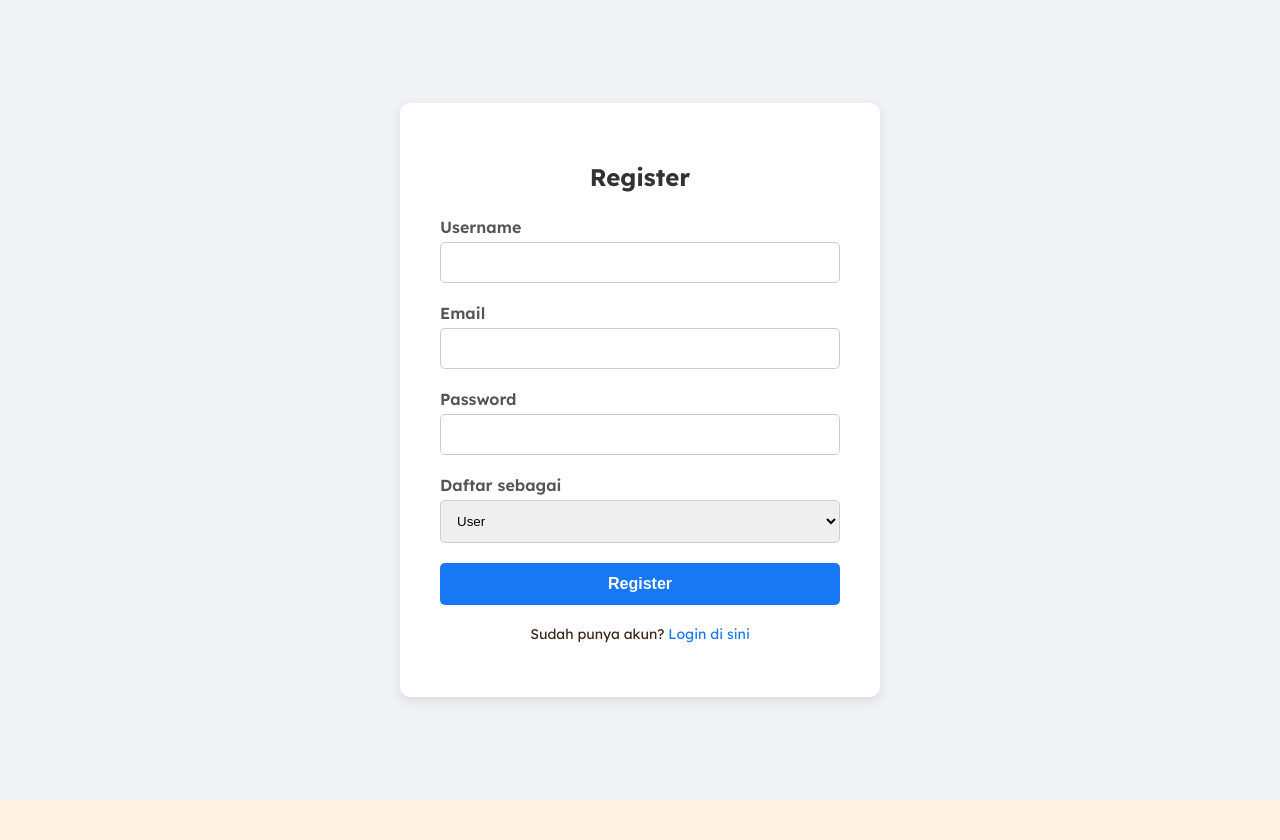
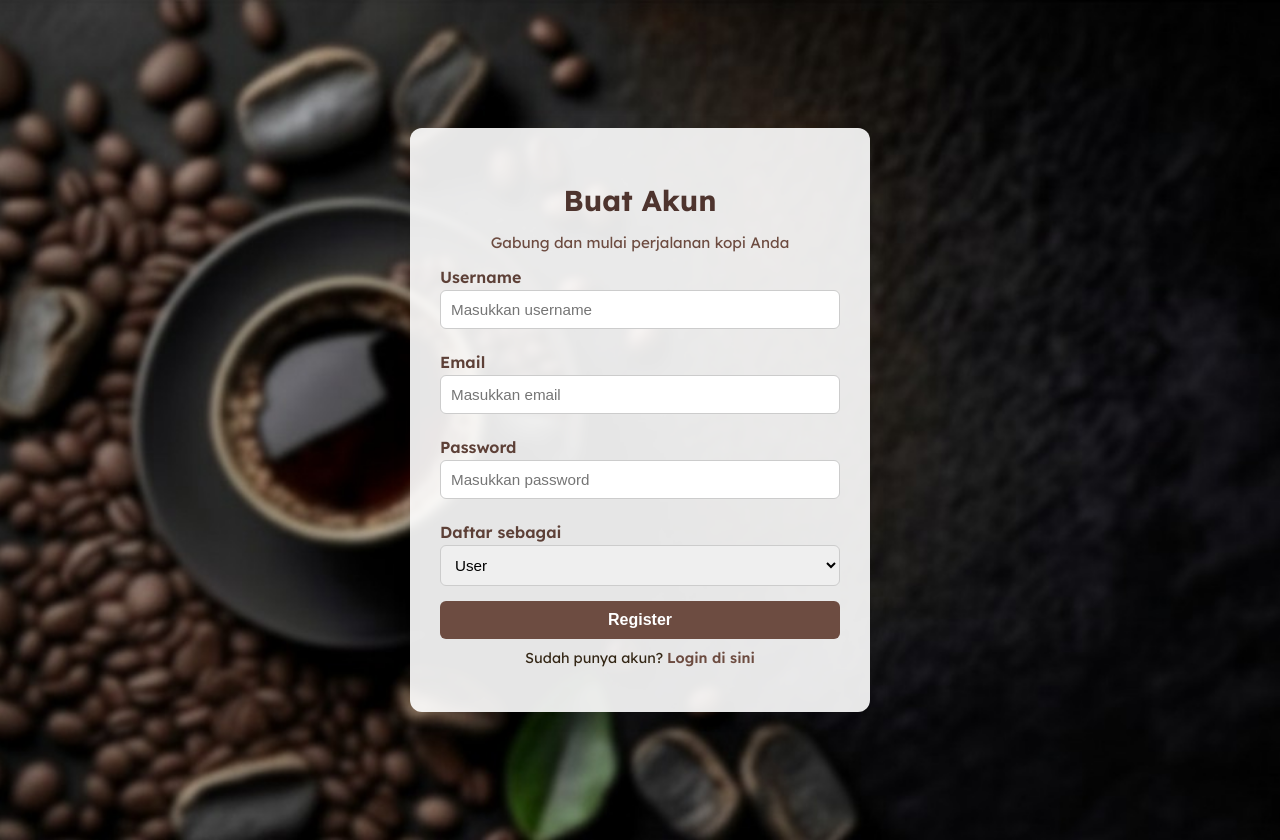
Before and after one commit to Zikra2244/ngopiyuk-frontend, a React (Vite) app: page /register in a window 1280 px wide. Before the commit the page ends 800 px from the top, so only its background shows below. Built offline with nearby package versions, Linux system fonts and the light colour scheme.

Commit message:
Update Frontend

```diff
--- a/src/pages/Auth.css
+++ /dev/null
@@ -1,74 +0,0 @@
-/* frontend/src/pages/Auth.css */
-.auth-container {
-  display: flex;
-  justify-content: center;
-  align-items: center;
-  height: 100vh;
-  background-color: #f0f2f5;
-}
-
-.auth-form {
-  padding: 40px;
-  background: white;
-  border-radius: 10px;
-  box-shadow: 0 4px 12px rgba(0, 0, 0, 0.1);
-  width: 100%;
-  max-width: 400px;
-  text-align: center;
-}
-
-.auth-form h2 {
-  margin-bottom: 25px;
-  color: #333;
-}
-
-.form-group {
-  margin-bottom: 20px;
-  text-align: left;
-}
-
-.form-group label {
-  display: block;
-  margin-bottom: 5px;
-  font-weight: 600;
-  color: #555;
-}
-
-.form-group input, .form-group select {
-  width: 100%;
-  padding: 12px;
-  border: 1px solid #ccc;
-  border-radius: 5px;
-  box-sizing: border-box; /* Penting agar padding tidak menambah lebar */
-}
-
-.auth-button {
-  width: 100%;
-  padding: 12px;
-  border: none;
-  border-radius: 5px;
-  background-color: #1877f2;
-  color: white;
-  font-size: 16px;
-  font-weight: bold;
-  cursor: pointer;
-  transition: background-color 0.3s ease;
-}
-
-.auth-button:hover {
-  background-color: #166fe5;
-}
-
-.auth-link {
-  margin-top: 20px;
-  font-size: 14px;
-}
-
-.auth-link a {
-  color: #1877f2;
-  text-decoration: none;
-}
-
-.auth-link a:hover {
-  text-decoration: underline;
-}
--- /dev/null
+++ b/src/pages/LoginPage.css
@@ -0,0 +1,91 @@
+/* Container utama */
+.auth-container {
+  display: flex;
+  justify-content: center;
+  align-items: center;
+  height: 100vh;
+  background: url('../assets/BGregister.jpg') no-repeat center center/cover;
+  font-family: Arial, sans-serif;
+}
+
+/* Box form login */
+.auth-form {
+  background: rgba(255, 255, 255, 0.9);
+  padding: 40px;
+  border-radius: 10px;
+  box-shadow: 0 4px 15px rgba(0, 0, 0, 0.2);
+  width: 400px;
+  box-sizing: border-box;
+}
+
+/* Judul halaman */
+.auth-form h2 {
+  text-align: center;
+  margin-bottom: 25px;
+  color: #333;
+}
+
+.form-group {
+    margin-bottom: 25px;
+    text-align: left;
+}
+
+/* Label form */
+.form-group label {
+  display: block;
+  margin-bottom: 6px;
+  font-weight: bold;
+  color: #444;
+}
+
+/* Input field */
+.form-group input {
+  width: 100%;
+  padding: 10px;
+  margin-bottom: 18px;
+  border: 1px solid #ccc;
+  border-radius: 6px;
+  outline: none;
+  transition: 0.2s;
+  box-sizing: border-box;
+}
+
+.form-group input:focus {
+  border-color: #6d4c41;
+  box-shadow: 0 0 5px rgba(255, 123, 0, 0.5);
+}
+
+/* Tombol login */
+.auth-button {
+  width: 100%;
+  padding: 10px;
+  background-color: #6d4c41;
+  color: white;
+  border: none;
+  border-radius: 6px;
+  cursor: pointer;
+  font-size: 16px;
+  transition: 0.3s;
+  box-sizing: border-box;
+}
+
+.auth-button:hover {
+  background-color: #5d4037;
+}
+
+/* Link register */
+.auth-link {
+  text-align: center;
+  margin-top: 15px;
+  font-size: 14px;
+}
+
+.auth-link a {
+  color: #6d4c41;
+  text-decoration: none;
+  font-weight: bold;
+}
+
+.auth-link a:hover {
+  text-decoration: underline;
+}
--- a/src/pages/LoginPage.jsx
+++ b/src/pages/LoginPage.jsx
@@ -2,7 +2,8 @@
 import React, { useState } from 'react';
 import axios from 'axios';
 import { useNavigate, Link } from 'react-router-dom';
-import './Auth.css';
+import './LoginPage.css';
+
 
 const LoginPage = () => {
   // State untuk menampung input email dan password
--- /dev/null
+++ b/src/pages/RegisterPage.css
@@ -0,0 +1,97 @@
+.register-page {
+  background: url('../assets/BGregister.jpg') no-repeat center center / cover;
+  min-height: 100vh;
+  display: flex;
+  justify-content: center;
+  align-items: center;
+  padding: 20px;
+}
+
+/* Kartu form register */
+.register-card {
+  background: rgba(255, 255, 255, 0.9);
+  border-radius: 12px;
+  padding: 30px;
+  max-width: 400px;
+  width: 100%;
+  box-shadow: 0 4px 20px rgba(0,0,0,0.08);
+  text-align: center;
+}
+
+/* Judul */
+.register-title {
+  font-size: 1.8rem;
+  font-weight: bold;
+  color: #4e342e; /* cokelat kopi */
+  margin-bottom: 5px;
+}
+
+/* Subjudul */
+.register-subtitle {
+  font-size: 0.95rem;
+  color: #6d4c41;
+  margin-bottom: 15px;
+}
+
+/* Grup input */
+.form-group {
+  text-align: left;
+  margin-bottom: 5px; /* jarak antar form diperkecil */
+}
+
+.form-group label {
+  display: block;
+  font-weight: 600;
+  color: #5d4037;
+  margin-bottom: 3px; /* jarak label ke input lebih rapat */
+}
+
+.form-group input,
+.form-group select {
+  width: 100%;
+  padding: 10px;
+  border-radius: 6px;
+  border: 1px solid #ccc;
+  outline: none;
+  font-size: 0.95rem;
+}
+
+.form-group input:focus,
+.form-group select:focus {
+  border-color: #8d6e63;
+}
+
+/* Tombol register */
+.register-button {
+  background-color: #6d4c41; /* cokelat kopi */
+  color: white;
+  padding: 10px 0;
+  border: none;
+  border-radius: 6px;
+  font-size: 1rem;
+  cursor: pointer;
+  width: 100%;
+  font-weight: bold;
+  transition: background 0.3s;
+  margin-top: 10px; /* jarak tombol dari input terakhir */
+}
+
+.register-button:hover {
+  background-color: #5d4037;
+}
+
+/* Link login */
+.register-link {
+  margin-top: 10px;
+  font-size: 0.9rem;
+}
+
+.register-link a {
+  color: #6d4c41;
+  font-weight: 600;
+  text-decoration: none;
+}
+
+.register-link a:hover {
+  text-decoration: underline;
+}
--- a/src/pages/RegisterPage.jsx
+++ b/src/pages/RegisterPage.jsx
@@ -2,7 +2,7 @@
 import React, { useState } from 'react';
 import axios from 'axios';
 import { useNavigate, Link } from 'react-router-dom';
-import './Auth.css'; // <-- Impor CSS yang sudah ada
+import './RegisterPage.css'; // CSS baru untuk styling ala landing page
 
 const RegisterPage = () => {
   const [username, setUsername] = useState('');
@@ -14,7 +14,12 @@ const RegisterPage = () => {
   const handleSubmit = async (e) => {
     e.preventDefault();
     try {
-      await axios.post('http://localhost:5000/api/auth/register', { username, email, password, role });
+      await axios.post('http://localhost:5000/api/auth/register', {
+        username,
+        email,
+        password,
+        role,
+      });
       alert('Registrasi berhasil! Silakan login.');
       navigate('/login');
     } catch (error) {
@@ -24,10 +29,12 @@ const RegisterPage = () => {
   };
 
   return (
-    // Terapkan struktur dan className yang sama seperti LoginPage
-    <div className="auth-container">
-      <div className="auth-form">
-        <h2>Register</h2>
+    <div className="register-page">
+      <div className="register-card">
+        <h2 className="register-title">Buat Akun</h2>
+        <p className="register-subtitle">
+          Gabung dan mulai perjalanan kopi Anda
+        </p>
         <form onSubmit={handleSubmit}>
           <div className="form-group">
             <label>Username</label>
@@ -36,6 +43,7 @@ const RegisterPage = () => {
               value={username}
               onChange={(e) => setUsername(e.target.value)}
               required
+              placeholder="Masukkan username"
             />
           </div>
           <div className="form-group">
@@ -45,6 +53,7 @@ const RegisterPage = () => {
               value={email}
               onChange={(e) => setEmail(e.target.value)}
               required
+              placeholder="Masukkan email"
             />
           </div>
           <div className="form-group">
@@ -54,18 +63,24 @@ const RegisterPage = () => {
               value={password}
               onChange={(e) => setPassword(e.target.value)}
               required
+              placeholder="Masukkan password"
             />
           </div>
           <div className="form-group">
             <label>Daftar sebagai</label>
-            <select value={role} onChange={(e) => setRole(e.target.value)}>
+            <select
+              value={role}
+              onChange={(e) => setRole(e.target.value)}
+            >
               <option value="user">User</option>
               <option value="admin">Admin (Pemilik Kafe)</option>
             </select>
           </div>
-          <button type="submit" className="auth-button">Register</button>
+          <button type="submit" className="register-button">
+            Register
+          </button>
         </form>
-        <p className="auth-link">
+        <p className="register-link">
           Sudah punya akun? <Link to="/login">Login di sini</Link>
         </p>
       </div>
```
Also changed, not shown: src/assets/BGregister.jpg (added).
